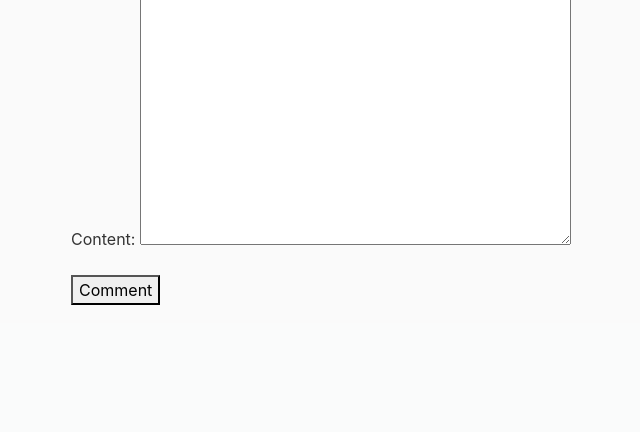
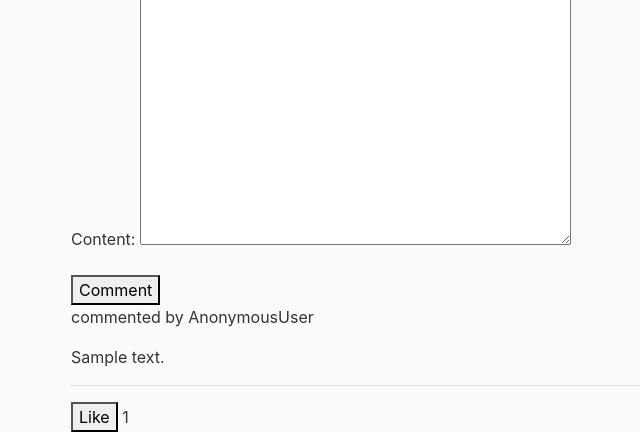
Before and after one commit to slmnkankal/django_blog_project, a Django app: a page that uses app/templates/app/post_detail.html in a window 1280 px wide. Shown: the part 477-909 px from the top of the page, without its empty margins (14-654 px from the left). Before the commit the page ends 782 px from the top, so only its background shows below. Run offline with Django 4.2, Linux system fonts and the light colour scheme; tables that the repository leaves empty hold one stand-in row (values such as "Sample post"); grey boxes marked "Sample" are stand-in pictures; some libraries are stand-ins or nearby versions.

Commit message:
like added

```diff
--- a/app/models.py
+++ b/app/models.py
@@ -42,9 +42,12 @@ class Post(models.Model):
     def like_count(self):
         return self.like_set.all().count()
 
+    def comments(self):
+        return self.comment_set.all()
+
 class Comment(models.Model):
     user = models.ForeignKey(User, on_delete=models.CASCADE)
-    post = models.ForeignKey(Post, on_delete=models.CASCADE)
+    post = models.ForeignKey(Post, null=True, on_delete=models.CASCADE)
     time_stamp = models.DateTimeField(auto_now_add=True)
     content = models.TextField()
 
--- a/app/templates/app/post_detail.html
+++ b/app/templates/app/post_detail.html
@@ -11,4 +11,18 @@
     <button type="submit">Comment</button>
 </form>
 
+{% for comment in object.comments %}
+<p>commented by {{ user }}</p>
+{{ comment.content }}
+<hr>
+{% endfor %}
+
+<form action="{% url 'app:like' object.slug %}" method="POST">
+    {% csrf_token %}
+    <input type="hidden", name="post">
+    <input type="hidden", name="user">
+    <button type="submit">Like</button> {{ object.like_count }}
+
+</form>
+
 {% endblock content %}
--- a/app/urls.py
+++ b/app/urls.py
@@ -1,6 +1,6 @@
 
 from django.urls import path
-from .views import post_create, post_delete, post_list, post_detail, post_update
+from .views import post_create, post_delete, post_list, post_detail, post_update, like
 
 app_name = "app"
 urlpatterns = [
@@ -12,4 +12,5 @@ urlpatterns = [
     path("<str:slug>/update/", post_update, name="update"),
     # path("<int:pk>/delete/", post_delete, name="delete"),
     path("<str:slug>/delete/", post_delete, name="delete"),
+    path("<str:slug>/like/", like, name="like"),
 ]
--- a/app/views.py
+++ b/app/views.py
@@ -1,6 +1,6 @@
 from gc import get_objects
 from django.shortcuts import redirect, render
-from .models import Post
+from .models import Post, Like
 from .forms import PostForm, CommentForm
 
 def post_list(request):
@@ -28,7 +28,7 @@ def post_create(request):
 
 
 def post_detail(request, slug): # used pk instead of slug
-    # print(request.path)
+    print(request.user)
     # obj = get_objects(Post, slug=slug)
     # obj = Post.objects.get(slug=slug)
     # obj = Post.objects.get(pk=pk)
@@ -40,8 +40,8 @@ def post_detail(request, slug): # used pk instead of slug
             comment = form.save(commit=False)
             comment.user = request.user
             comment.save()
-            return redirect('app:detail', slug=slug)
-            # return redirect(request.path) # redirect to the same page
+            # return redirect('app:detail', slug=slug)
+            return redirect(request.path) # redirect to the same page
     context = {
         "object":obj,
         "form": form,
@@ -73,3 +73,14 @@ def post_delete(request, slug):
         "object": obj
     }
     return render(request, "app/post_delete.html", context)
+
+
+def like(request, slug):
+    if request.method == "POST":
+        obj = Post.objects.get(slug=slug)
+        like_qs = Like.objects.filter(user=request.user, post=obj)
+        if like_qs:
+            like_qs[0].delete()
+        else:
+            Like.objects.create(user=request.user, post=obj)
+        return redirect('app:detail', slug=slug)
```
Also changed, not shown: app/migrations/0008_alter_comment_post.py (added), media_root/app/1/CMS_1ljrACv.jpg (added), media_root/app/1/django_jxqjb4d.png (added), media_root/app/1/images.jpg (added).
